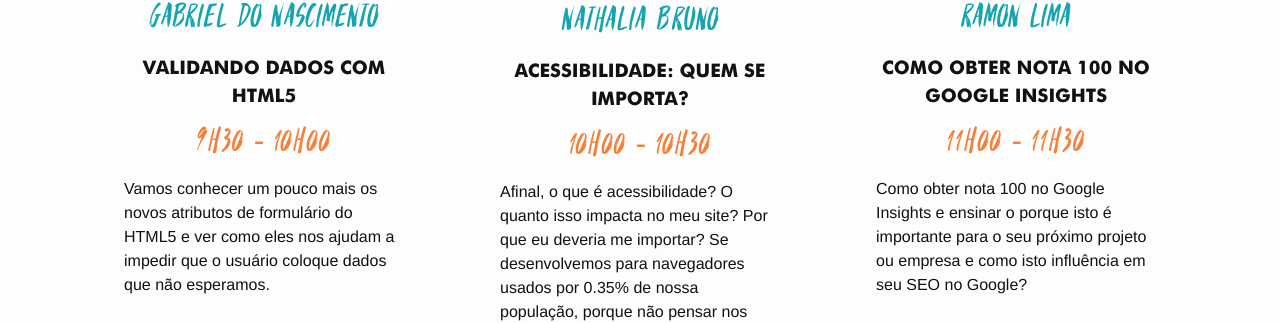
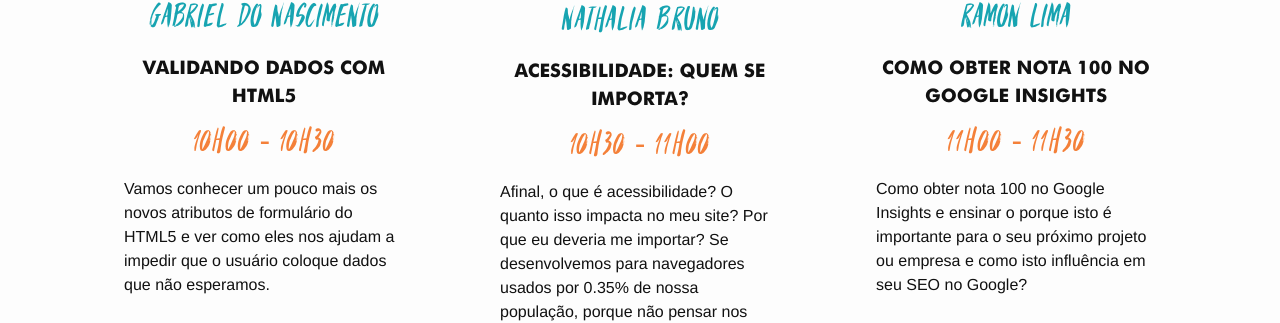
Before and after one commit to frontinrio/2016, a Jekyll site: the page built from index.html, in a window 1280 px wide and 900 px high, scrolled down 1096 px. Shown: the part 140-463 px from the top of the window. Built offline with Jekyll 4.4.1, drawn with Linux system fonts in a browser that asks for light colours.

Commit message:
fix schedule

```diff
--- a/index.html
+++ b/index.html
@@ -29,7 +29,7 @@ layout: main
             </figure>
             <p class="talker-name">Gabriel do Nascimento</p>
             <h3 class="talk-name">Validando dados com HTML5</h3>
-            <p class="talk-hour">9h30 - 10h00</p>
+            <p class="talk-hour">10h00 - 10h30</p>
             <p class="talk-description">Vamos conhecer um pouco mais os novos atributos de formulário do HTML5 e ver como eles nos ajudam a impedir que o usuário coloque dados que não esperamos.</p>
         </li>
 
@@ -41,7 +41,7 @@ layout: main
             </figure>
             <p class="talker-name">Nathalia Bruno</p>
             <h3 class="talk-name">Acessibilidade: Quem se importa? </h3>
-            <p class="talk-hour">10h00 - 10h30</p>
+            <p class="talk-hour">10h30 - 11h00</p>
             <p class="talk-description">Afinal, o que é acessibilidade? O quanto isso impacta no meu site? Por que eu deveria me importar? Se desenvolvemos para navegadores usados por 0.35% de nossa população, porque não pensar nos 10% com algum tipo de necessidade especial? Esta palestra visa explicar como, quando, onde e porque aplicar as regras de acessibilidade no seu desenvolvimento. E o que perdemos quando ignoramos as regras.</p>
         </li>
 
```
